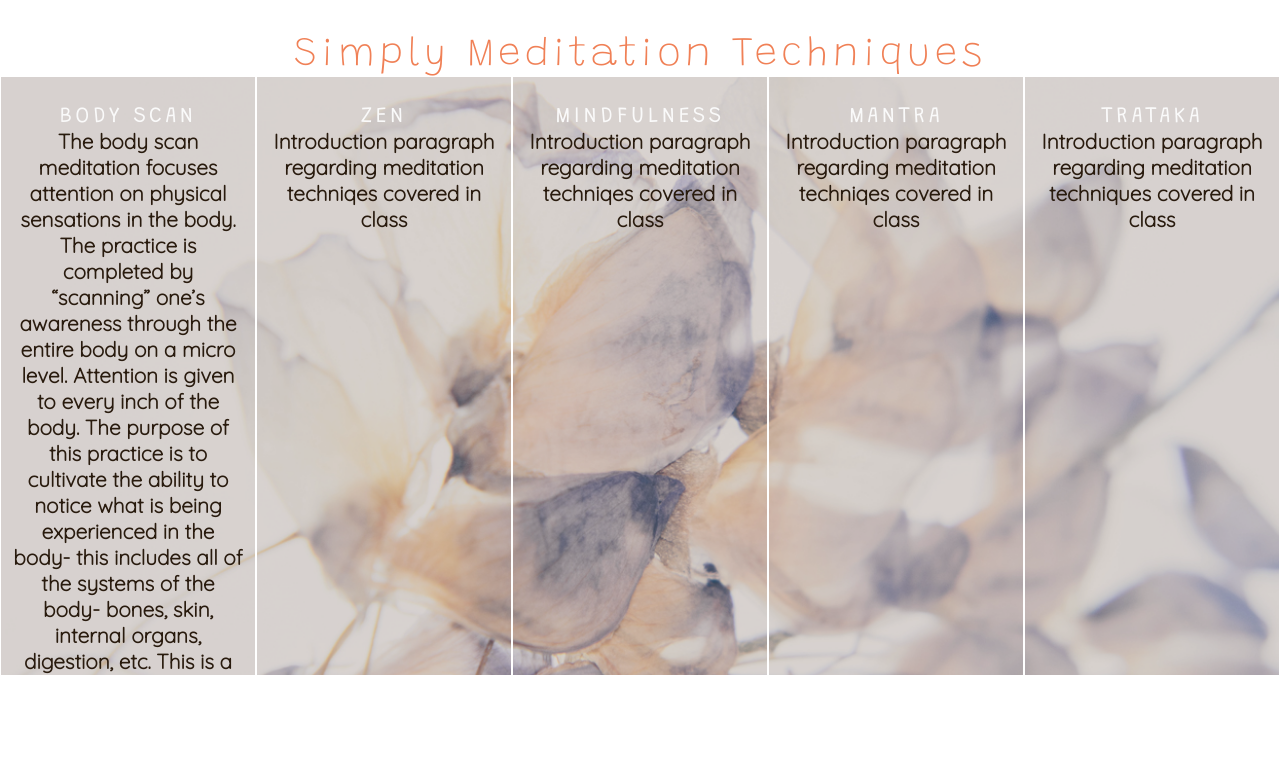
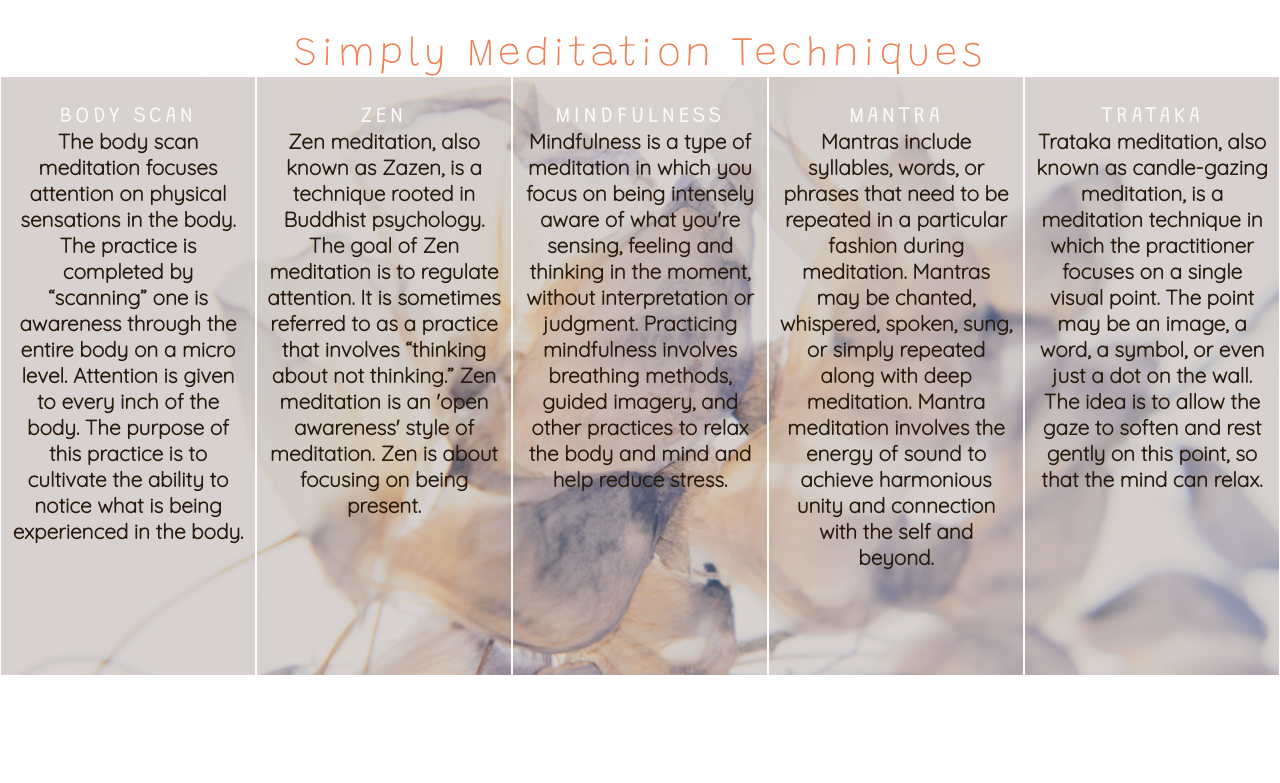
Before and after one commit to Lyn-DA/simply-meditation, a plain HTML site: page classes.html in a window 1280 px wide. Shown: the part 2200-2983 px from the top of the page. Drawn offline with Linux system fonts and the light colour scheme.

Commit message:
Add text content to classes.html meditation-techniques section

```diff
--- a/classes.html
+++ b/classes.html
@@ -107,23 +107,23 @@
             <div class="simply-five">
                 <div>
                     <h3>Trataka</h3>
-                    <p>Introduction paragraph regarding meditation techniques covered in class</p>
+                    <p>Trataka meditation, also known as candle-gazing meditation, is a meditation technique in which the practitioner focuses on a single visual point. The point may be an image, a word, a symbol, or even just a dot on the wall. The idea is to allow the gaze to soften and rest gently on this point, so that the mind can relax.</p>
                 </div>
                 <div>
                     <h3>Mantra</h3>
-                    <p>Introduction paragraph regarding meditation techniqes covered in class</p>
+                    <p>Mantras include syllables, words, or phrases that need to be repeated in a particular fashion during meditation. Mantras may be chanted, whispered, spoken, sung, or simply repeated along with deep meditation. Mantra meditation involves the energy of sound to achieve harmonious unity and connection with the self and beyond.</p>
                 </div>
                 <div>
                     <h3>Mindfulness</h3>
-                    <p>Introduction paragraph regarding meditation techniqes covered in class</p>
+                    <p>Mindfulness is a type of meditation in which you focus on being intensely aware of what you're sensing, feeling and thinking in the moment, without interpretation or judgment. Practicing mindfulness involves breathing methods, guided imagery, and other practices to relax the body and mind and help reduce stress.</p>
                 </div>
                 <div>
                     <h3>Zen</h3>
-                    <p>Introduction paragraph regarding meditation techniqes covered in class</p>
+                    <p>Zen meditation, also known as Zazen, is a technique rooted in Buddhist psychology. The goal of Zen meditation is to regulate attention. It is sometimes referred to as a practice that involves “thinking about not thinking.” Zen meditation is an 'open awareness' style of meditation. Zen is about focusing on being present.</p>
                 </div>
                 <div>
                     <h3>Body Scan</h3>
-                    <p>The body scan meditation focuses attention on physical sensations in the body. The practice is completed by “scanning” one’s awareness through the entire body on a micro level. Attention is given to every inch of the body. The purpose of this practice is to cultivate the ability to notice what is being experienced in the body- this includes all of the systems of the body- bones, skin, internal organs, digestion, etc. This is a particularly useful practice to learn self-awareness about how physical experience is tied to emotional experience.</p>
+                    <p>The body scan meditation focuses attention on physical sensations in the body. The practice is completed by “scanning” one is awareness through the entire body on a micro level. Attention is given to every inch of the body. The purpose of this practice is to cultivate the ability to notice what is being experienced in the body.</p>
                 </div>
             </div>
         </section>
```
